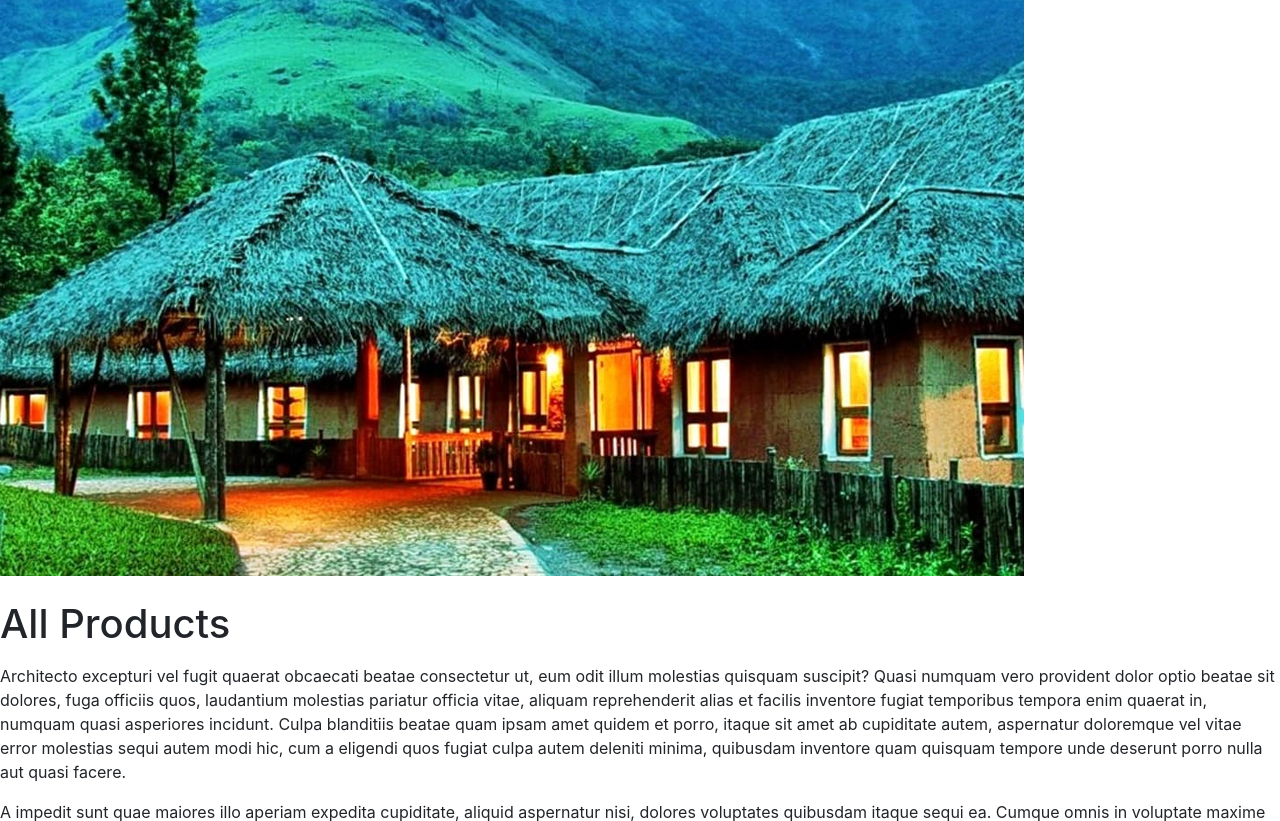
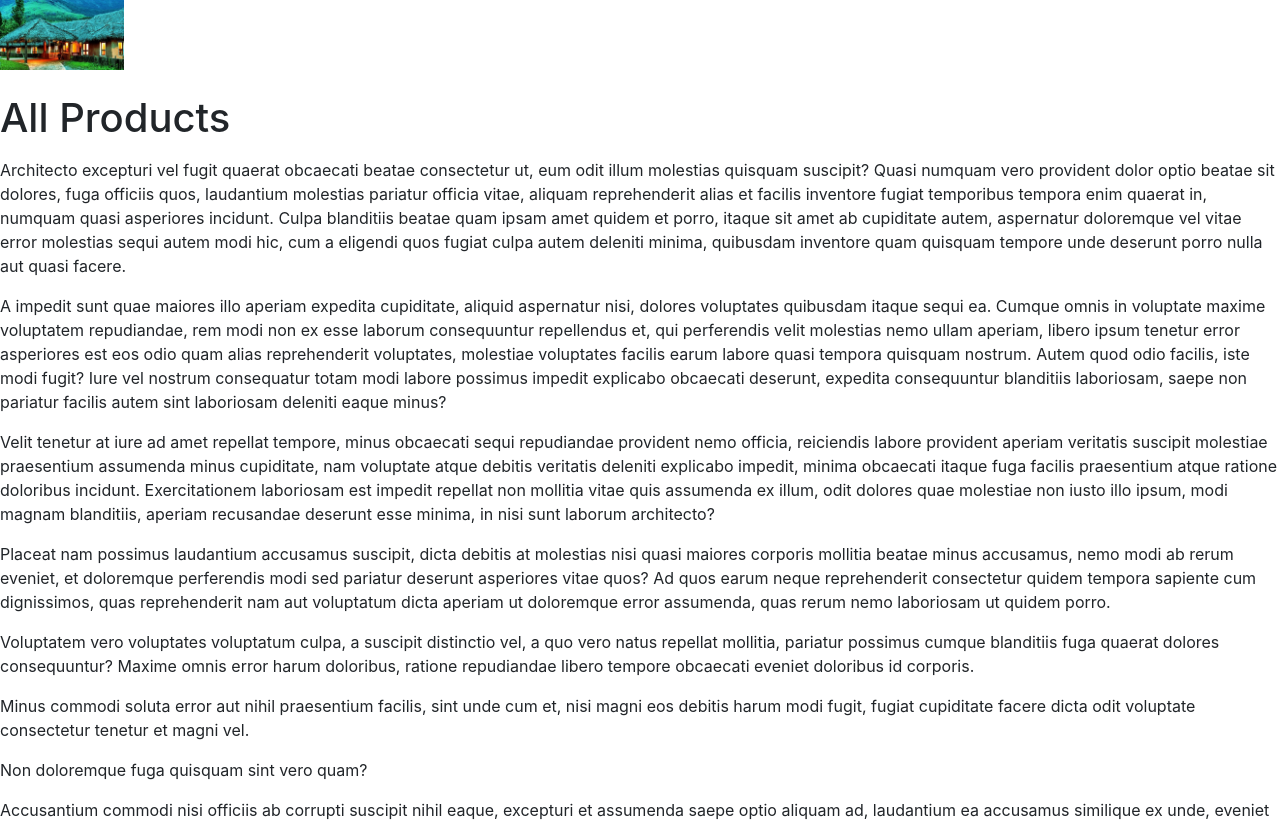
Before and after one commit to abhinandc0/shoppiingcart, a Django app: page /shop/cat/ in a window 1280 px wide. Shown: the part 106-927 px from the top of the page. Run offline with Django 4.2, Linux system fonts and the light colour scheme; data that the repository does not hold is empty; some libraries are stand-ins or nearby versions.

```diff
--- a/static/css/custom.css
+++ b/static/css/custom.css
@@ -18,3 +18,7 @@
 .row-center {
     text-align: center;
   }
+
+img{
+    height: 70px;
+}
```
